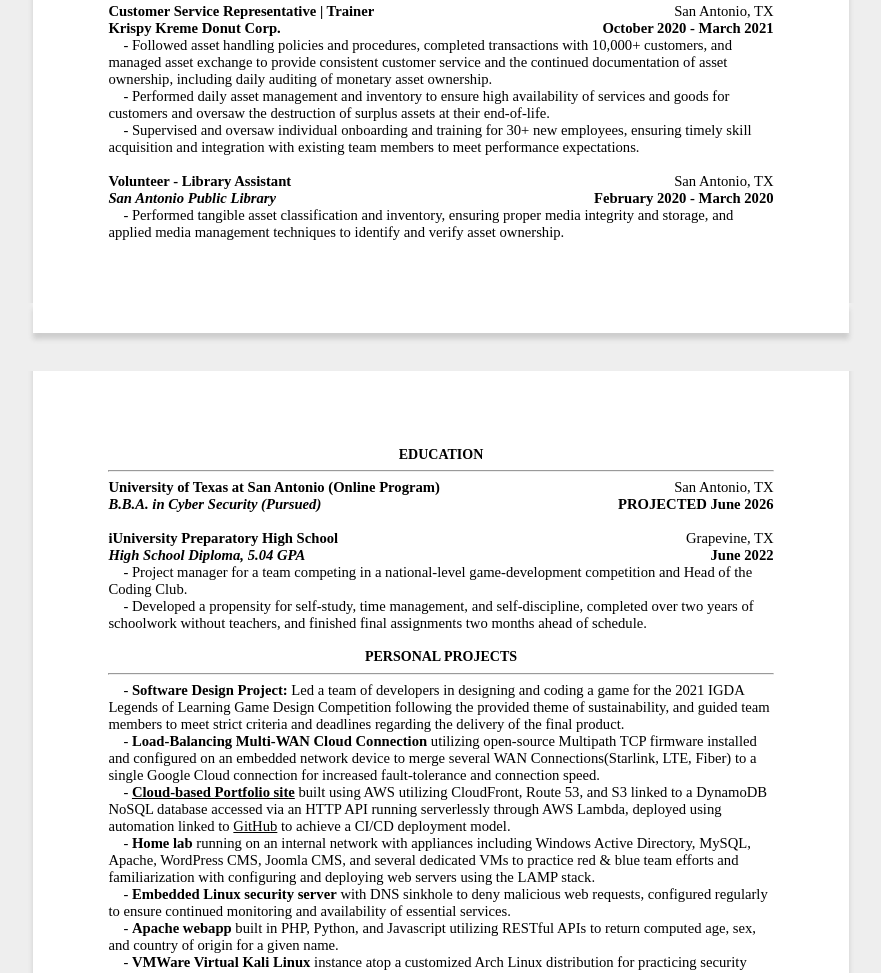
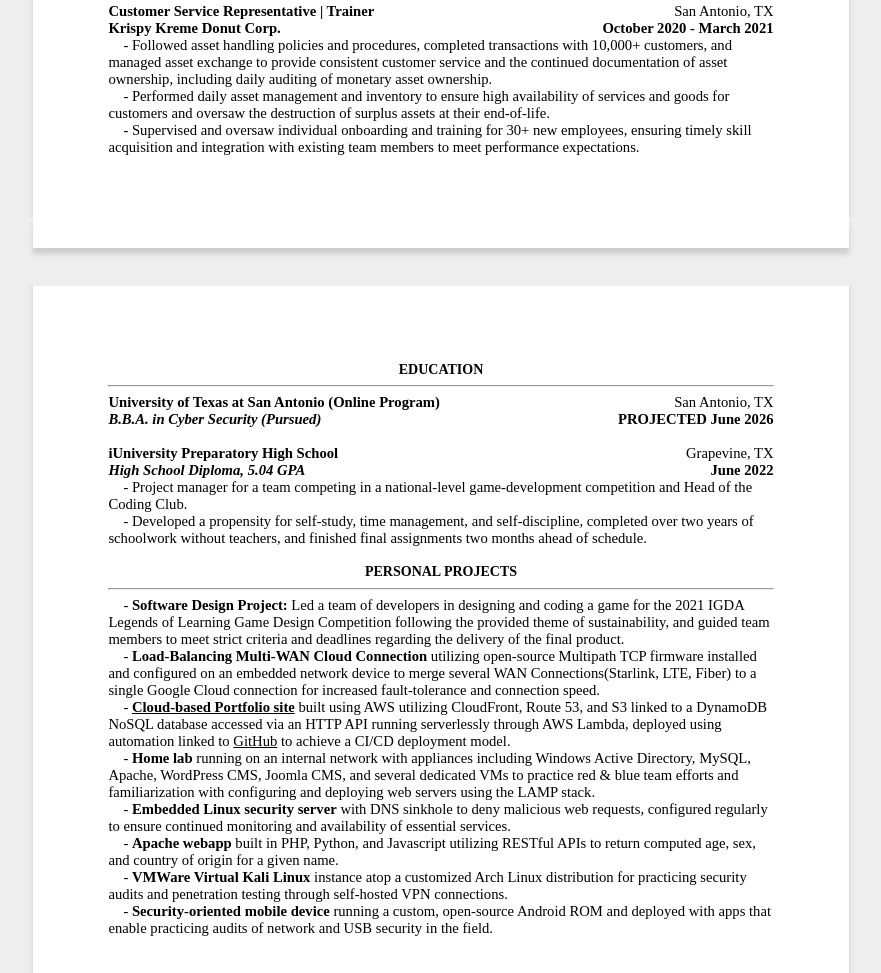
Before and after one commit to andrew-w-jones/resume, a plain HTML site: page public/resume.html in a window 1280 px wide. Shown: the part 956-1929 px from the top of the page, without its empty margins (199-1080 px from the left). Drawn offline with Linux system fonts and the light colour scheme.

Commit message:
Update resume.html

```diff
--- a/public/resume.html
+++ b/public/resume.html
@@ -65,11 +65,6 @@
     <p class="indent">- Supervised and oversaw individual onboarding and training for 30+ new employees, ensuring timely skill acquisition and integration with existing team members to meet performance expectations.</p>
   <p><br></p>
 
-  <p><b>Volunteer - Library Assistant</b><span style="float:right">San Antonio, TX</span></p>
-  <p><b><em>San Antonio Public Library</em><span style="float:right">February 2020 - March 2020</span></b></p>
-    <p class="indent">- Performed tangible asset classification and inventory, ensuring proper media integrity and storage, and applied media management techniques to identify and verify asset ownership.</p>
-  <p><br></p>
-
      <div class="page-break"></div>
 
   <p class="head">EDUCATION</p>
```
